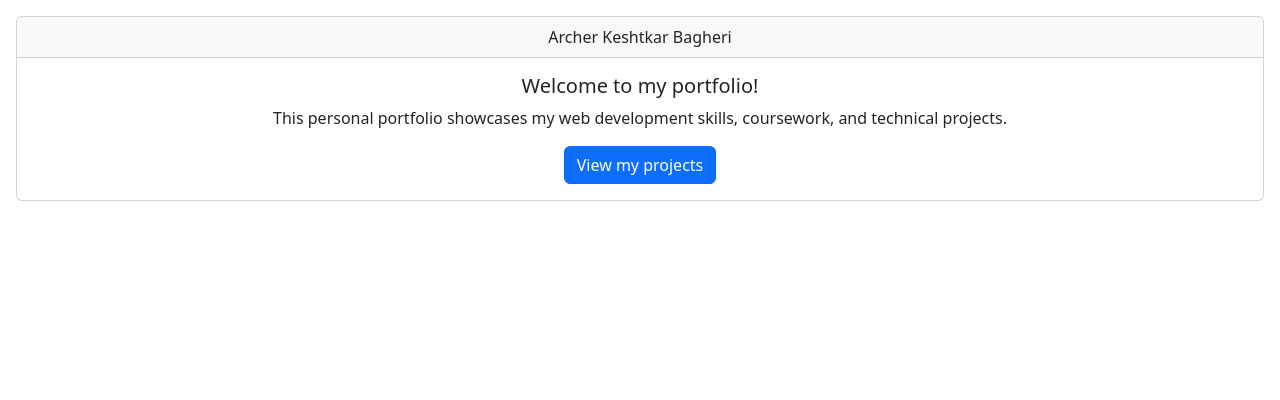
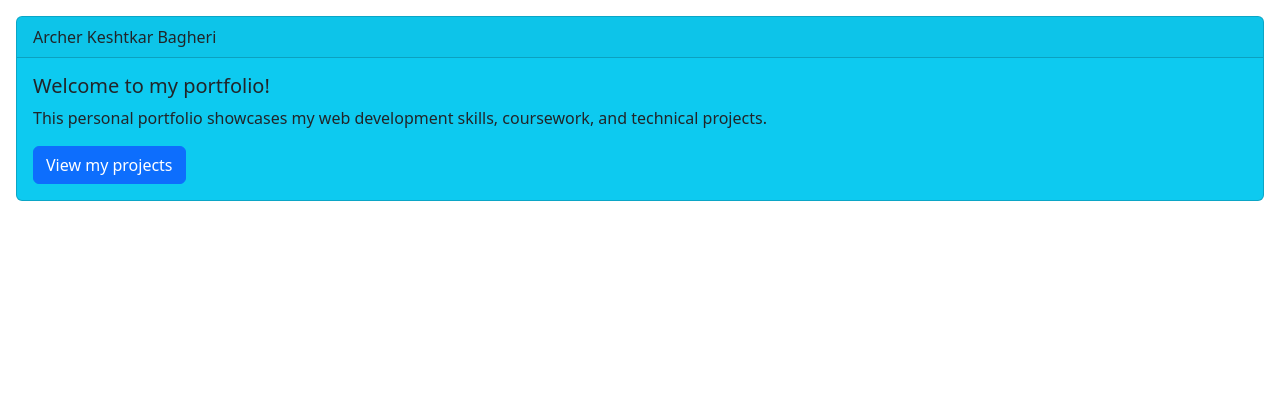
Before and after one commit to BlueJum/AssignmentII, a Node server app: page / in a window 1280 px wide. Shown: the part 56-456 px from the top of the page. Run offline with Node 20, Linux system fonts and the light colour scheme; some libraries are stand-ins or nearby versions.

Commit message:
Changed the card's colour

```diff
--- a/views/index.ejs
+++ b/views/index.ejs
@@ -4,7 +4,7 @@
 <!-- Card with header, body and button adapted from Bootstrap 5.0 docs, Cards > Header and footer:
  https://getbootstrap.com/docs/5.0/components/card/#header-and-footer -->
 
-<div class="card text-center mb-4 mx-3 mt-3">
+<div class="card text-dark bg-info mb-4 mx-3 mt-3">
   <div class="card-header">
    <i class="fa-solid fa-user-secret"></i> Archer Keshtkar Bagheri
   </div>
```
